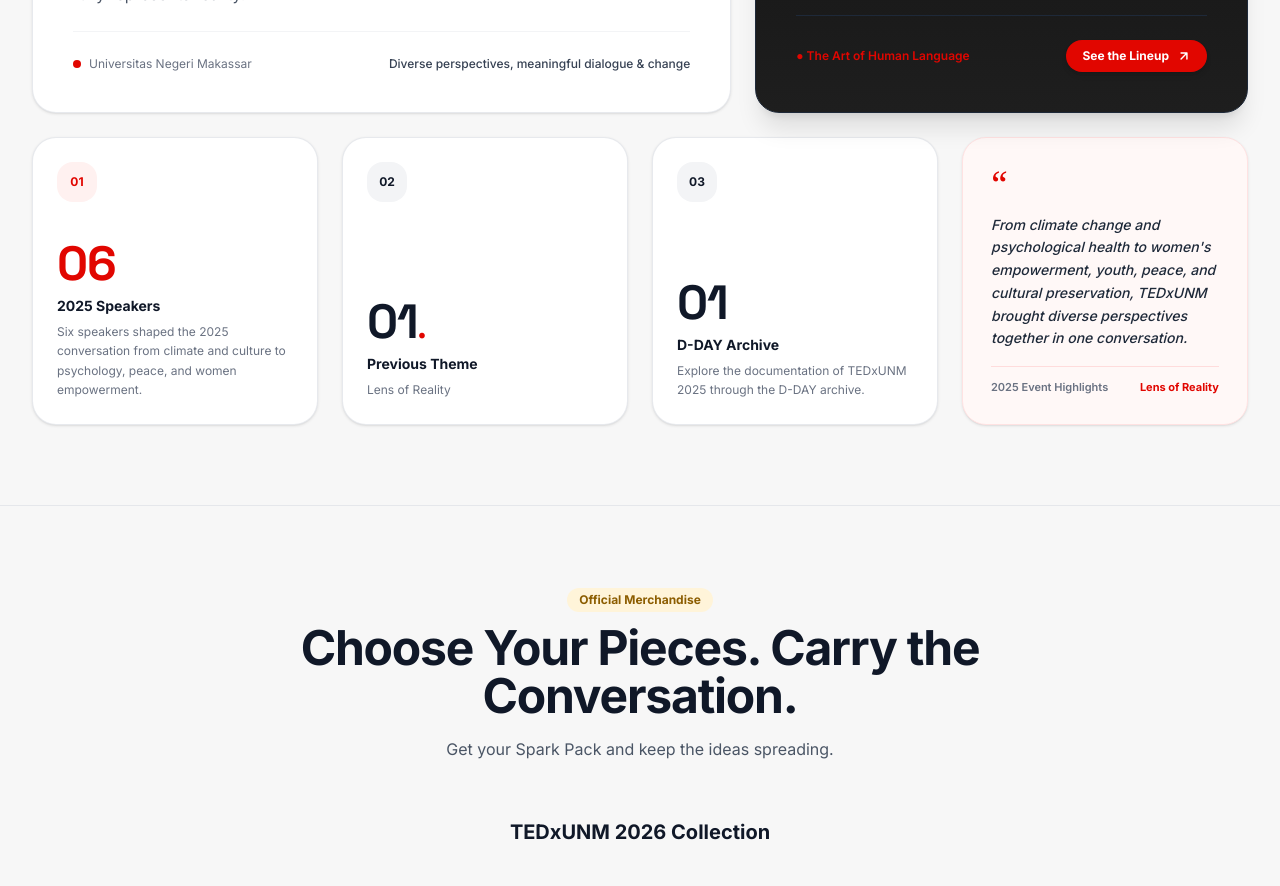
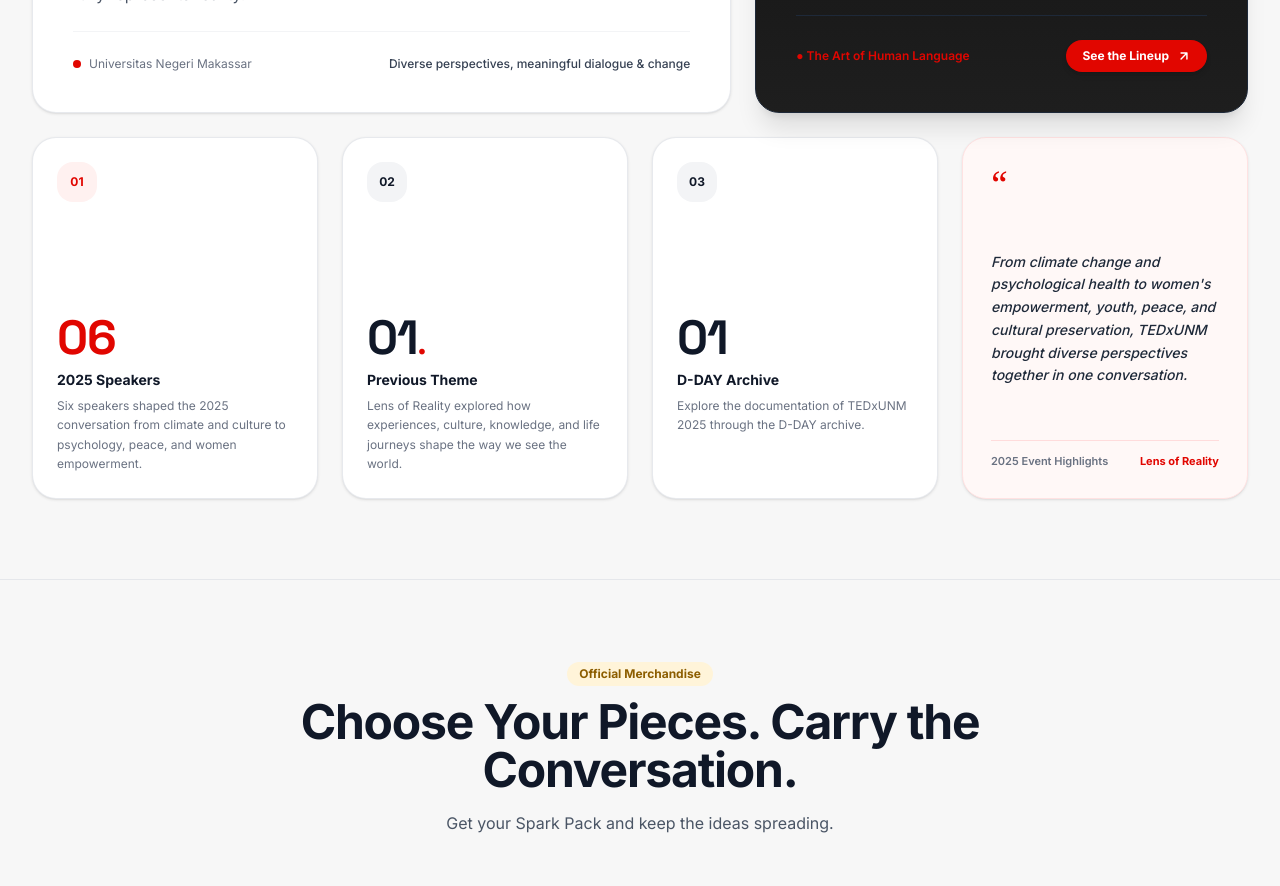
Before and after one commit to arjunmrti/tedxunm-2026, a React (Vite) app: page / in a window 1280 px wide. Shown: the part 4960-5846 px from the top of the page. Built offline with nearby package versions, Linux system fonts and the light colour scheme.

Commit message:
refine: align journey stat content

```diff
--- a/src/components/ui/layout/sections/Journey.tsx
+++ b/src/components/ui/layout/sections/Journey.tsx
@@ -99,7 +99,7 @@
     hasDot: true,
     title: 'Previous Theme',
     description:
-      'Lens of Reality',
+      'Lens of Reality explored how experiences, culture, knowledge, and life journeys shape the way we see the world.',
   },
   {
     id: 'stat-3',
@@ -261,7 +261,7 @@
           <motion.div
             key={stat.id}
             variants={cardReveal}
-            className="md:col-span-3 bg-white rounded-3xl border border-gray-200/90 p-6 flex flex-col justify-between shadow-sm hover:shadow-md hover:border-ted-red/30 transition-all"
+            className="md:col-span-3 bg-white rounded-3xl border border-gray-200/90 p-6 flex flex-col shadow-sm hover:shadow-md hover:border-ted-red/30 transition-all"
           >
             <div
               className={`w-10 h-10 rounded-2xl flex items-center justify-center font-bold text-xs mb-4 ${
@@ -270,7 +270,7 @@
             >
               {stat.number}
             </div>
-            <div>
+            <div className="mt-24">
               <div
                 className={`text-4xl sm:text-5xl font-extrabold font-display tracking-tight leading-none mb-2 ${
                   stat.hasDot ? 'flex items-baseline' : ''
```
